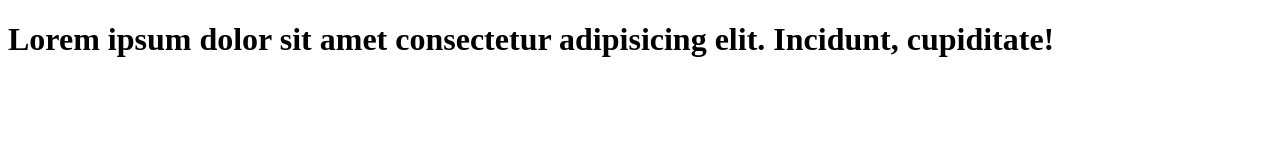
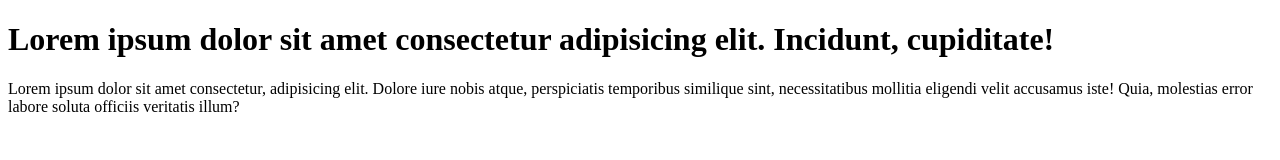
Before and after one commit to shirohinraj/learn-git-21-05-25, a plain HTML site: page index.html in a window 1280 px wide. Drawn offline with Linux system fonts and the light colour scheme.

Commit message:
add paragraph to code

```diff
--- a/index.html
+++ b/index.html
@@ -7,5 +7,6 @@
 </head>
 <body>
   <h1>Lorem ipsum dolor sit amet consectetur adipisicing elit. Incidunt, cupiditate!</h1>
+  <p>Lorem ipsum dolor sit amet consectetur, adipisicing elit. Dolore iure nobis atque, perspiciatis temporibus similique sint, necessitatibus mollitia eligendi velit accusamus iste! Quia, molestias error labore soluta officiis veritatis illum?</p>
 </body>
 </html>
```
